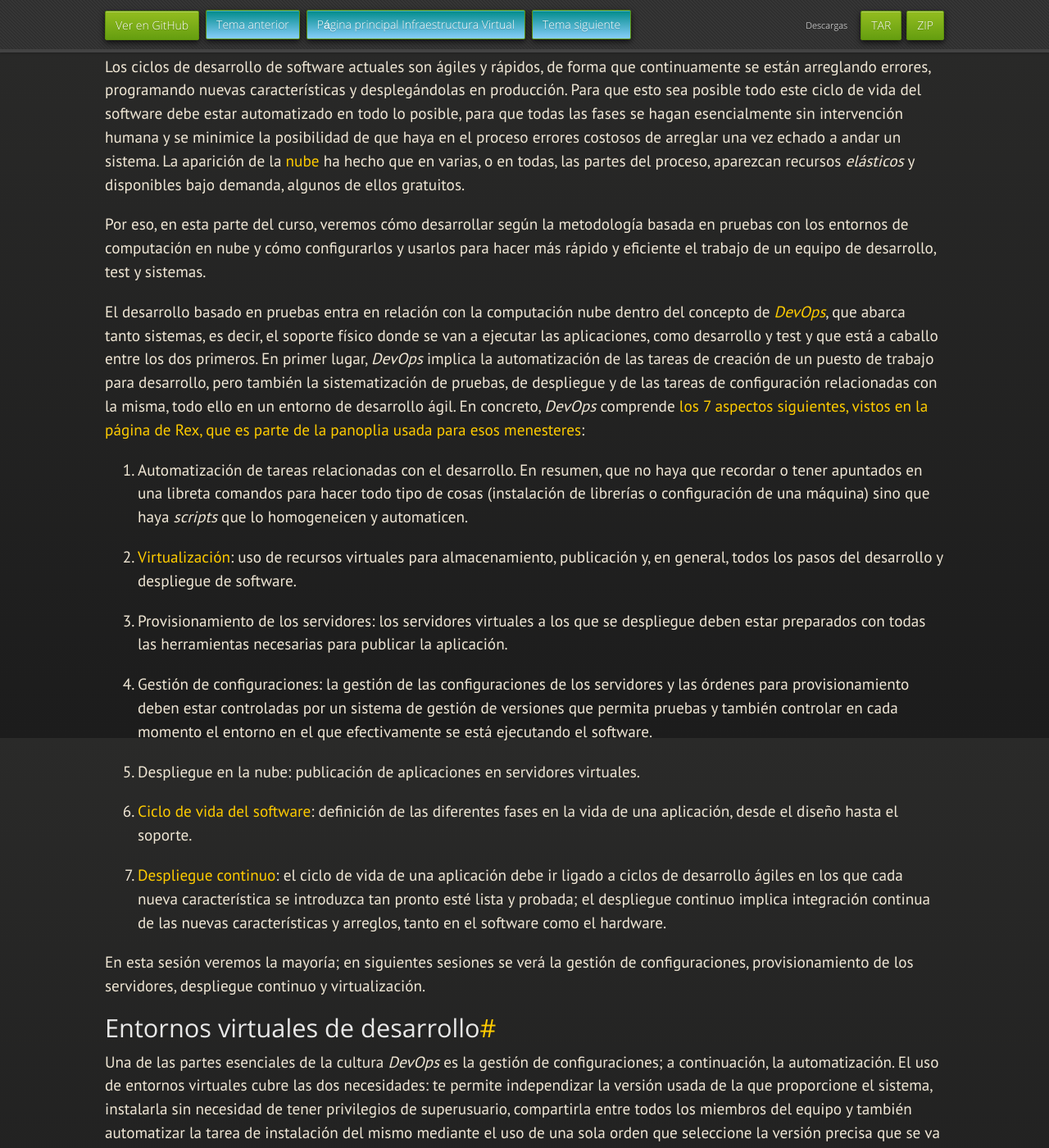
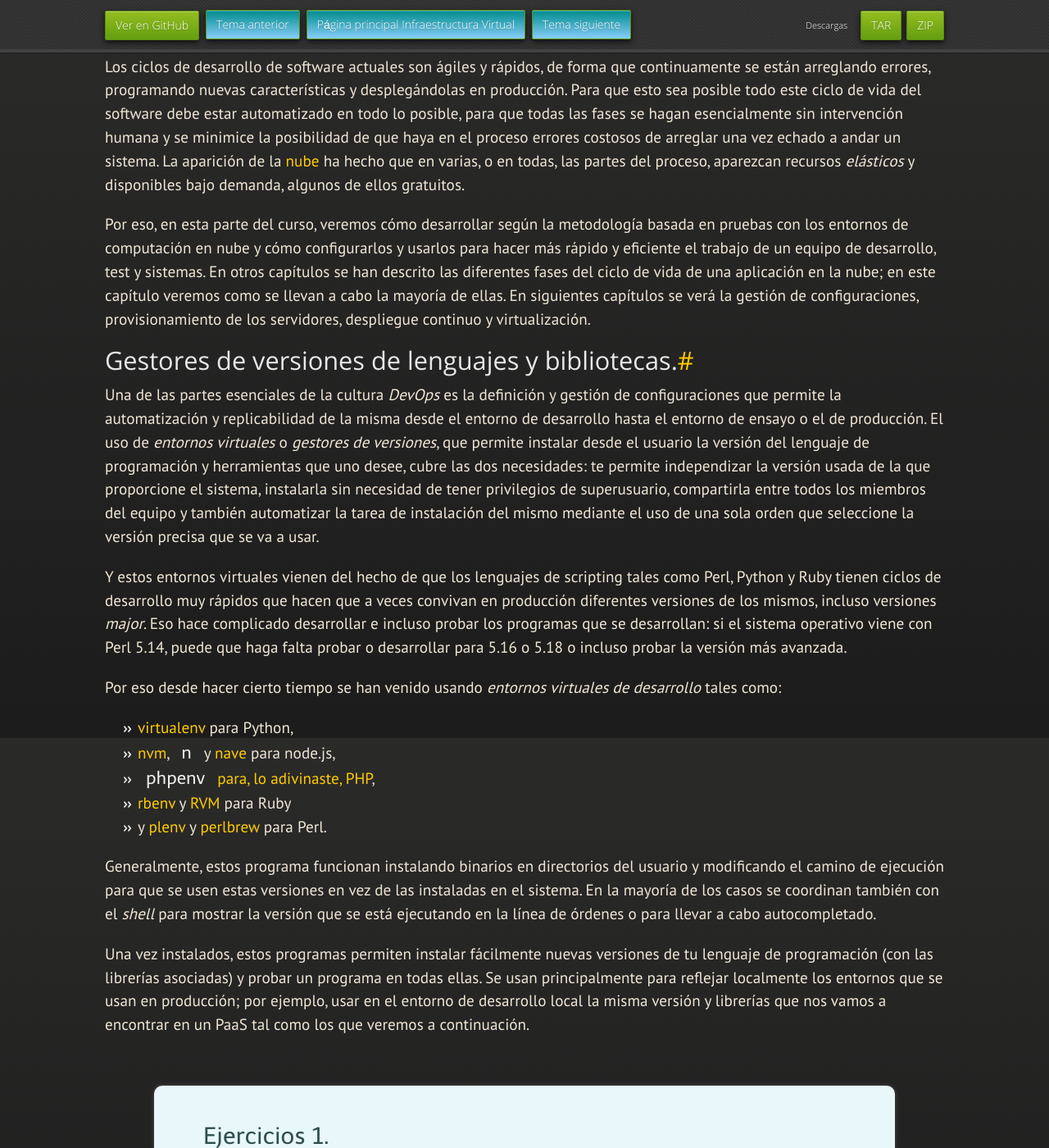
Before and after one commit to JJ/IV, a Jekyll site: the page built from documentos/temas/Desarrollo_basado_en_pruebas.md, in a window 1280 px wide and 1400 px high, scrolled down 900 px. Shown: the whole window at 82% size. Built offline with Jekyll 4.4.1, drawn with Linux system fonts in a browser that asks for light colours; nearby versions of some CDN libraries; some web fonts are replaced; our own code applies the rules of GitHub Pages for plain Markdown files; some of the changed text lies outside the part shown.

Commit message:
Sync documentos/temas/Desarrollo_basado_en_pruebas.md de master a gh-pages

```diff
--- a/documentos/temas/Desarrollo_basado_en_pruebas.md
+++ b/documentos/temas/Desarrollo_basado_en_pruebas.md
@@ -52,62 +52,21 @@ Por eso, en esta parte del curso, veremos cómo desarrollar según la
 metodología basada en pruebas con los
 entornos de computación en nube y cómo configurarlos y usarlos para
 hacer más rápido y eficiente el trabajo de un equipo de desarrollo,
-test y sistemas.
-
-El desarrollo basado en pruebas entra en relación con la computación nube dentro del concepto de
-[*DevOps*](https://en.wikipedia.org/wiki/DevOps), que
-abarca tanto sistemas, es decir, el soporte físico donde se van a
-ejecutar las aplicaciones, como desarrollo y test y que está a caballo
-entre los dos primeros. En primer lugar, *DevOps* implica la
-automatización de las
-tareas de creación de un puesto de trabajo para desarrollo, pero
-también la sistematización de pruebas, de despliegue y de las tareas
-de configuración relacionadas con la misma, todo ello en un entorno de
-desarrollo ágil. En concreto, *DevOps* comprende
-[los 7 aspectos siguientes, vistos en la página de Rex, que es parte de la panoplia usada para esos menesteres](http://www.rexify.org/):
-
-1. Automatización de tareas relacionadas con el desarrollo. En
-   resumen, que no haya que recordar o tener apuntados en una libreta comandos para hacer todo tipo de
-   cosas (instalación de librerías o configuración de una máquina)
-   sino que haya *scripts* que lo homogeneicen y automaticen.
-
-2. [Virtualización](https://es.wikipedia.org/wiki/Virtualizaci%C3%B3n): uso de recursos virtuales para almacenamiento,
-   publicación y, en general, todos los pasos del desarrollo y
-   despliegue de software.
-
-5. Provisionamiento de los servidores: los servidores virtuales a los
-   que se despliegue deben estar preparados con todas las herramientas
-   necesarias para publicar la aplicación.
-
-6. Gestión de configuraciones: la gestión de las configuraciones de
-   los servidores y las órdenes para provisionamiento deben estar
-   controladas por un sistema de gestión de versiones que permita
-   pruebas y también controlar en cada momento el entorno en el que
-   efectivamente se está ejecutando el software.
-
-3. Despliegue en la nube: publicación de aplicaciones en servidores
-   virtuales.
-
-4. [Ciclo de vida del software](http://es.slideshare.net/colmbennett/software-rollout):
-   definición de las diferentes fases en la vida de una aplicación,
-   desde el diseño hasta el soporte.
-
-7. [Despliegue continuo](https://aws.amazon.com/devops/continuous-delivery/): el ciclo de vida de una aplicación debe ir
-   ligado a ciclos de desarrollo ágiles en los que cada nueva
-   característica se introduzca tan pronto esté lista y probada; el
-   despliegue continuo implica integración continua de las nuevas
-   características y arreglos, tanto en el software como el hardware.
-
-
-En esta sesión veremos la mayoría; en siguientes sesiones se verá la
+test y sistemas. En otros capítulos se han descrito las diferentes fases
+del ciclo de vida de una aplicación en la nube; en este capítulo veremos
+como se llevan a cabo la mayoría de ellas. En siguientes capítulos se verá la
 gestión de configuraciones, provisionamiento de los servidores,
 despliegue continuo y virtualización.
 
-## Entornos virtuales de desarrollo
+## Gestores de versiones de lenguajes y bibliotecas.
 
-Una de las partes esenciales de la cultura *DevOps* es la gestión de
-configuraciones; a continuación, la automatización. El uso de entornos
-virtuales cubre las dos necesidades: te permite independizar la
+Una de las partes esenciales de la cultura *DevOps* es la definición y
+gestión de configuraciones que permite la automatización y
+replicabilidad de la misma desde el entorno de desarrollo hasta el
+entorno de ensayo o el de producción. El uso de *entornos
+virtuales* o *gestores de versiones*, que permite instalar desde el
+usuario la versión del lenguaje de programación y herramientas que uno
+desee, cubre las dos necesidades: te permite independizar la
 versión usada de la que proporcione el sistema, instalarla sin
 necesidad de tener privilegios de superusuario, compartirla entre
 todos los miembros del equipo y también automatizar la tarea
```
